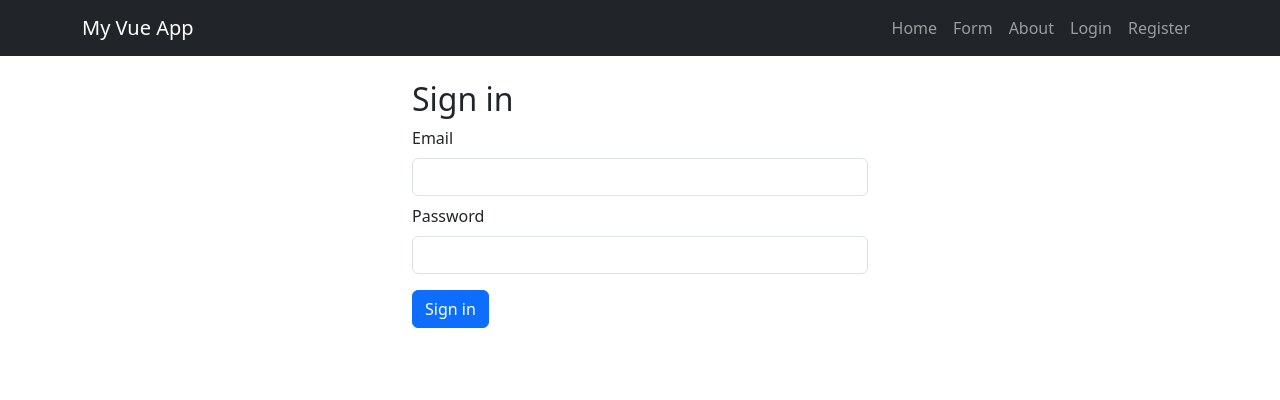
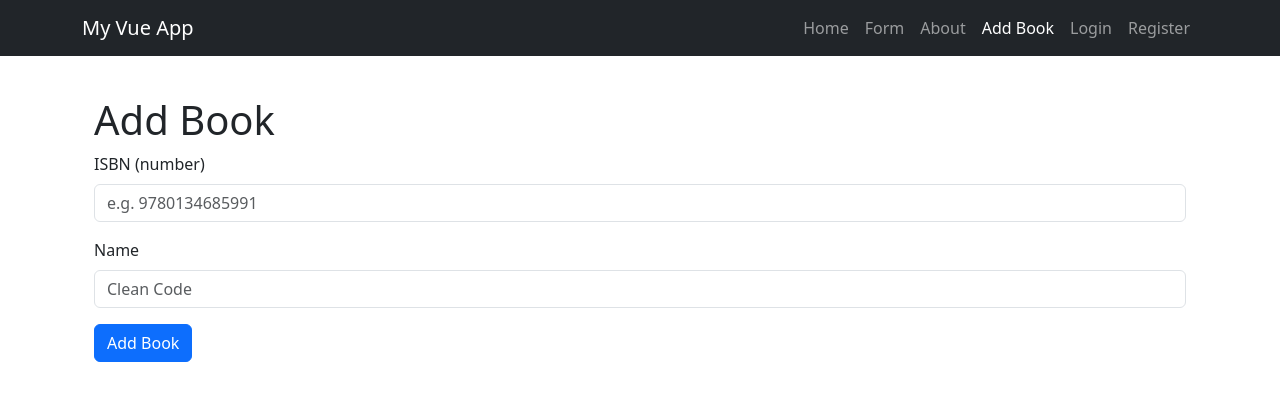
Before and after one commit to Jack12345-hub/5032-A3, a Vue app: page /addbook in a window 1280 px wide. Before the commit this address led to /firelogin. Shown: the top 400 px of the page. Built offline with nearby package versions, Linux system fonts and the light colour scheme; no server answers.

Commit message:
8.1 update

```diff
--- a/src/components/NavBar.vue
+++ b/src/components/NavBar.vue
@@ -25,6 +25,13 @@
           </li>
           <li class="nav-item">
             <RouterLink to="/about" class="nav-link">About</RouterLink>
+          </li>
+
+          <!-- ✅ New: Add Book page -->
+          <li class="nav-item">
+            <RouterLink to="/addbook" class="nav-link" active-class="active">
+              Add Book
+            </RouterLink>
           </li>
 
           <!-- Show Login/Register when not authenticated -->
--- /dev/null
+++ b/src/firebase/init.js
@@ -0,0 +1,25 @@
+// Import the functions you need from the SDKs you need
+import { initializeApp } from "firebase/app";
+// TODO: Add SDKs for Firebase products that you want to use
+// https://firebase.google.com/docs/web/setup#available-libraries
+
+import { getFirestore } from "firebase/firestore";
+
+// Your web app's Firebase configuration
+const firebaseConfig = {
+  apiKey: "AIzaSyAMhWLSmWl6pcgRhPU8TlnDQmAGSBEpsI0",
+  authDomain: "week7-siyi.firebaseapp.com",
+  projectId: "week7-siyi",
+  storageBucket: "week7-siyi.firebasestorage.app",
+  messagingSenderId: "422432926997",
+  appId: "1:422432926997:web:6062c5f012459d70630d1c"
+};
+
+// Initialize Firebase
+const app = initializeApp(firebaseConfig);
+
+// Initialize Firestore
+const db = getFirestore(app);
+
+// Export Firestore instance
+export default db;
--- a/src/router/index.js
+++ b/src/router/index.js
@@ -1,51 +1,99 @@
+// src/router/index.js
 import { createRouter, createWebHistory } from "vue-router";
+
+// Views
 import Home from "../views/Home.vue";
 import Form from "../views/Form.vue";
 import About from "../views/About.vue";
+import AddBookView from "../views/AddBookView.vue";          // ✅ new page for Task 8.1
 import FirebaseSigninView from "../views/FirebaseSigninView.vue";
 import FirebaseRegisterView from "../views/FirebaseRegisterView.vue";
 import Admin from "../views/Admin.vue"; // simple admin page
+
+// Auth & Firestore
 import { onAuthStateChanged } from "firebase/auth";
 import { doc, getDoc } from "firebase/firestore";
 import { auth, db } from "../firebase";
 import { session } from "../store/session";
 
+// -------------------- Routes --------------------
 const routes = [
   { path: "/", name: "Home", component: Home },
+
   { path: "/form", name: "Form", component: Form },
+
   { path: "/about", name: "About", component: About },
+
+  // ✅ Public route to add a book (for eFolio Task 8.1 screenshots)
+  { path: "/addbook", name: "AddBook", component: AddBookView, meta: { public: true } },
+
+  // Auth pages are public
   { path: "/firelogin", name: "FireLogin", component: FirebaseSigninView, meta: { public: true } },
   { path: "/fireregister", name: "FireRegister", component: FirebaseRegisterView, meta: { public: true } },
-  { path: "/admin", name: "Admin", component: Admin, meta: { role: "admin" } },   // requires admin role
-  { path: "/:pathMatch(.*)*", redirect: "/" },
+
+  // Admin requires admin role
+  { path: "/admin", name: "Admin", component: Admin, meta: { role: "admin" } },
+
+  // Fallback
+  { path: "/:pathMatch(.*)*", redirect: "/" }
 ];
 
-const router = createRouter({ history: createWebHistory(), routes });
+const router = createRouter({
+  history: createWebHistory(),
+  routes
+});
 
-// Wait for authentication state to restore once (e.g., after page refresh)
+// -------------------- Auth bootstrap --------------------
+// Ensure we restore Firebase auth state once (useful after hard refresh)
 let authReady;
 function ensureAuthReady() {
   if (authReady) return authReady;
+
   authReady = new Promise((resolve) => {
     const stop = onAuthStateChanged(auth, async (u) => {
+      // Keep session store in sync with Firebase auth
       session.user = u || null;
       session.profile = null;
+
+      // If logged in, hydrate profile from Firestore "users/{uid}"
       if (u) {
-        const snap = await getDoc(doc(db, "users", u.uid));
-        session.profile = snap.exists() ? snap.data() : { uid: u.uid, email: u.email, role: "user" };
+        try {
+          const snap = await getDoc(doc(db, "users", u.uid));
+          session.profile = snap.exists()
+            ? snap.data()
+            : { uid: u.uid, email: u.email, role: "user" };
+        } catch (e) {
+          console.error("Failed to load user profile:", e);
+          session.profile = { uid: u.uid, email: u.email, role: "user" };
+        }
       }
+
       stop();
       resolve();
     });
   });
+
   return authReady;
 }
 
+// -------------------- Global guard --------------------
 router.beforeEach(async (to) => {
+  // Allow public routes without waiting for auth
+  if (to.meta?.public) return true;
+
+  // For protected routes, make sure auth state is restored
   await ensureAuthReady();
-  if (to.meta?.public) return true;
-  if (!session.isAuthed) return { name: "FireLogin", query: { next: to.fullPath } };
-  if (to.meta?.role === "admin" && !session.isAdmin) return { name: "Home" };
+
+  // If not authenticated, redirect to login and preserve destination
+  if (!session.isAuthed) {
+    return { name: "FireLogin", query: { next: to.fullPath } };
+  }
+
+  // If a route requires a specific role, check it
+  if (to.meta?.role === "admin" && !session.isAdmin) {
+    return { name: "Home" };
+  }
+
   return true;
 });
 
--- /dev/null
+++ b/src/views/AddBookView.vue
@@ -0,0 +1,73 @@
+<template>
+  <div class="container py-3">
+    <h1>Add Book</h1>
+
+    <!-- prevent page reload and call addBook() -->
+    <form @submit.prevent="addBook">
+      <div class="mb-3">
+        <label for="isbn" class="form-label">ISBN (number)</label>
+        <input
+          id="isbn"
+          type="text"
+          class="form-control"
+          v-model="isbn"
+          required
+          placeholder="e.g. 9780134685991"
+        />
+      </div>
+
+      <div class="mb-3">
+        <label for="name" class="form-label">Name</label>
+        <input
+          id="name"
+          type="text"
+          class="form-control"
+          v-model="name"
+          required
+          placeholder="Clean Code"
+        />
+      </div>
+
+      <button type="submit" class="btn btn-primary">Add Book</button>
+    </form>
+  </div>
+</template>
+
+<script setup>
+// Vue reactivity
+import { ref } from "vue";
+
+// Firestore instance
+import db from "../firebase/init";
+// Firestore helpers
+import { collection, addDoc } from "firebase/firestore";
+
+// local state
+const isbn = ref("");
+const name = ref("");
+
+// add a new document to "books" collection
+const addBook = async () => {
+  try {
+    // ensure isbn is saved as a number
+    const isbnNumber = Number(isbn.value);
+    if (isNaN(isbnNumber)) {
+      alert("ISBN must be a valid number");
+      return;
+    }
+
+    await addDoc(collection(db, "books"), {
+      isbn: isbnNumber, // saved as number
+      name: name.value
+    });
+
+    // reset form and notify
+    isbn.value = "";
+    name.value = "";
+    alert("Book added successfully!");
+  } catch (err) {
+    console.error("Error adding book:", err);
+    alert("Failed to add. Check console for details.");
+  }
+};
+</script>
```
